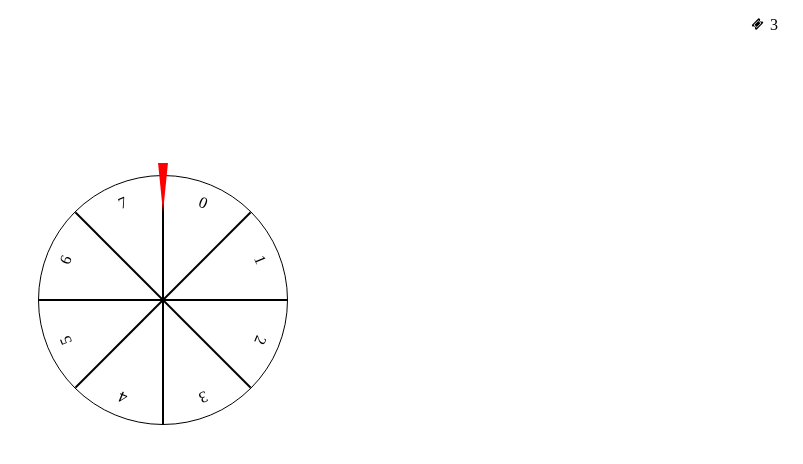
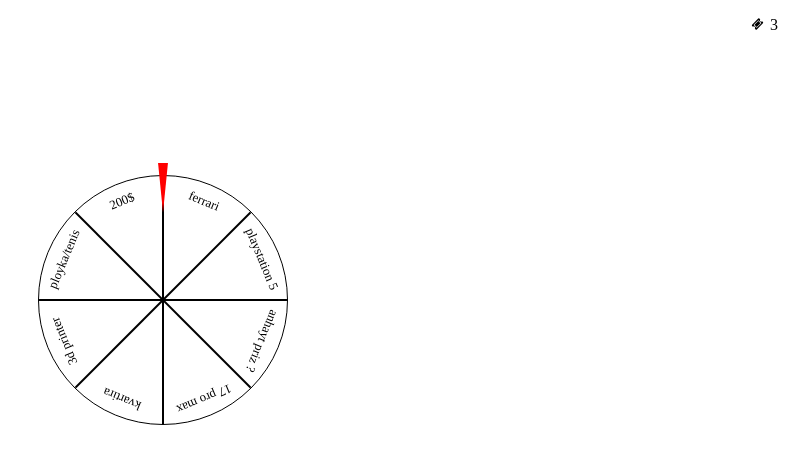
Before and after one commit to arpat1/nekazik, a React (Vite) app: page / in a window 1280 px wide. Shown: the top 464 px of the page, without its empty margins (477-1280 px from the left). Built offline with nearby package versions, Linux system fonts and the light colour scheme.

Commit message:
Add prizes list

```diff
--- a/src/components/Wheel/Wheel.jsx
+++ b/src/components/Wheel/Wheel.jsx
@@ -5,6 +5,7 @@ import { useState } from "react"
 const Wheel = () => {
     const wheel = useRef(0)
     const [clickCount, setClickCount] = useState(0)
+    const prizes = ["ferrari", "playstation 5", "anhayt priz ?", "17 pro max", "kvartira", "3d printer", "ployka/tenis", "200$"]
     const controlPrizes = [50, 1307, 808]
     const onClickHandle = () => {
         if (clickCount != 3){
@@ -18,7 +19,7 @@ const Wheel = () => {
             <div className={styles["wheel"]} onClick={onClickHandle} ref={wheel}>
                 {[...Array(4)].map((_, i) => <span key={i} style={{"--i": i}}></span>)}
                 <div className={styles["number"]}>
-                    {[...Array(8)].map((_, i) => <b key={i} style={{"--i": i}}>{i}</b>)}
+                    {prizes.map((prize, i) => <b key={i} style={{"--i": i}}>{prize}</b>)}
                 </div>
             </div>
         </div>
--- a/src/components/Wheel/Wheel.module.css
+++ b/src/components/Wheel/Wheel.module.css
@@ -43,6 +43,6 @@
     inset: 10px;
     transform: rotate(calc(45deg * var(--i)));
     text-align: center;
-    font-size: 1em;
+    font-size: 0.8em;
     font-weight: 500;
 }
```
